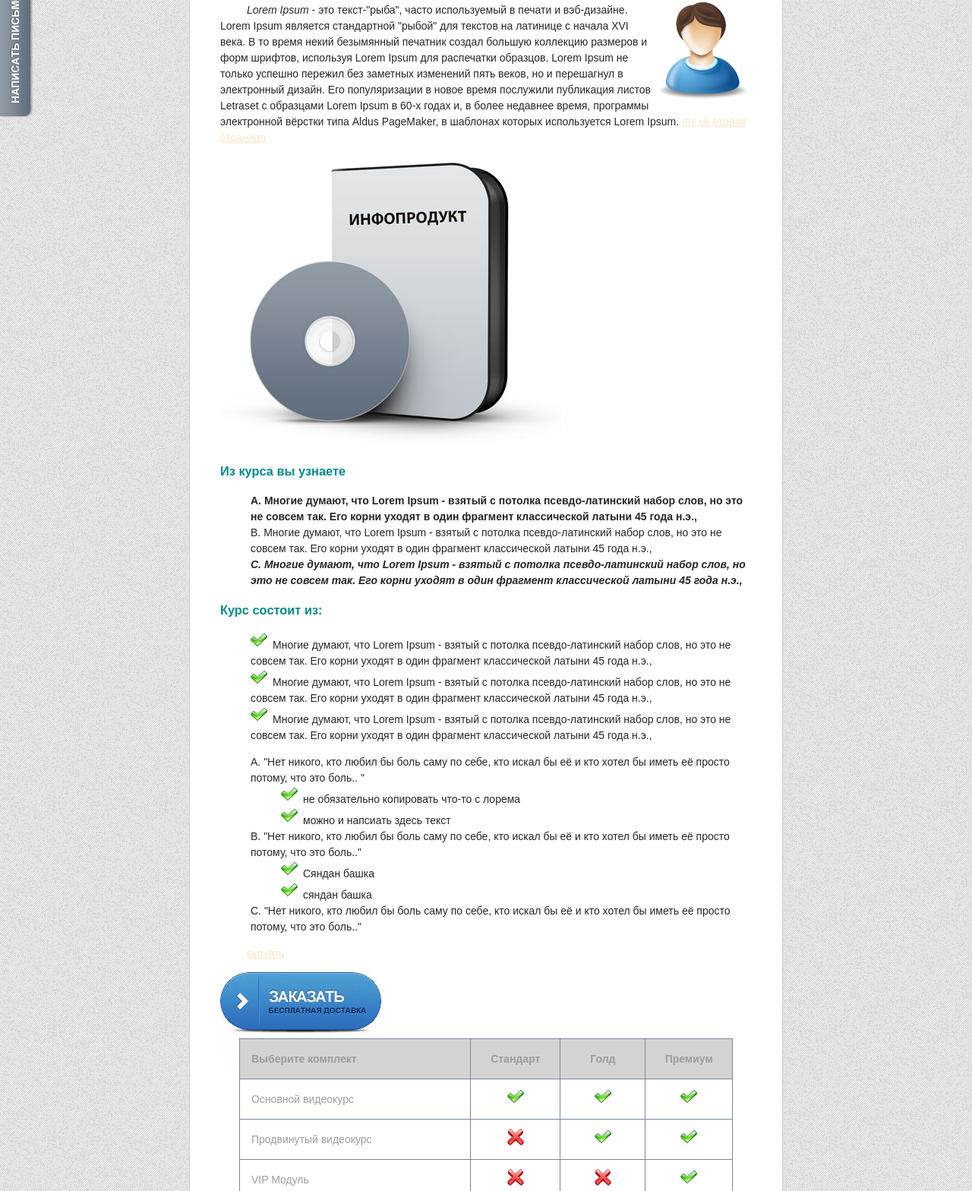
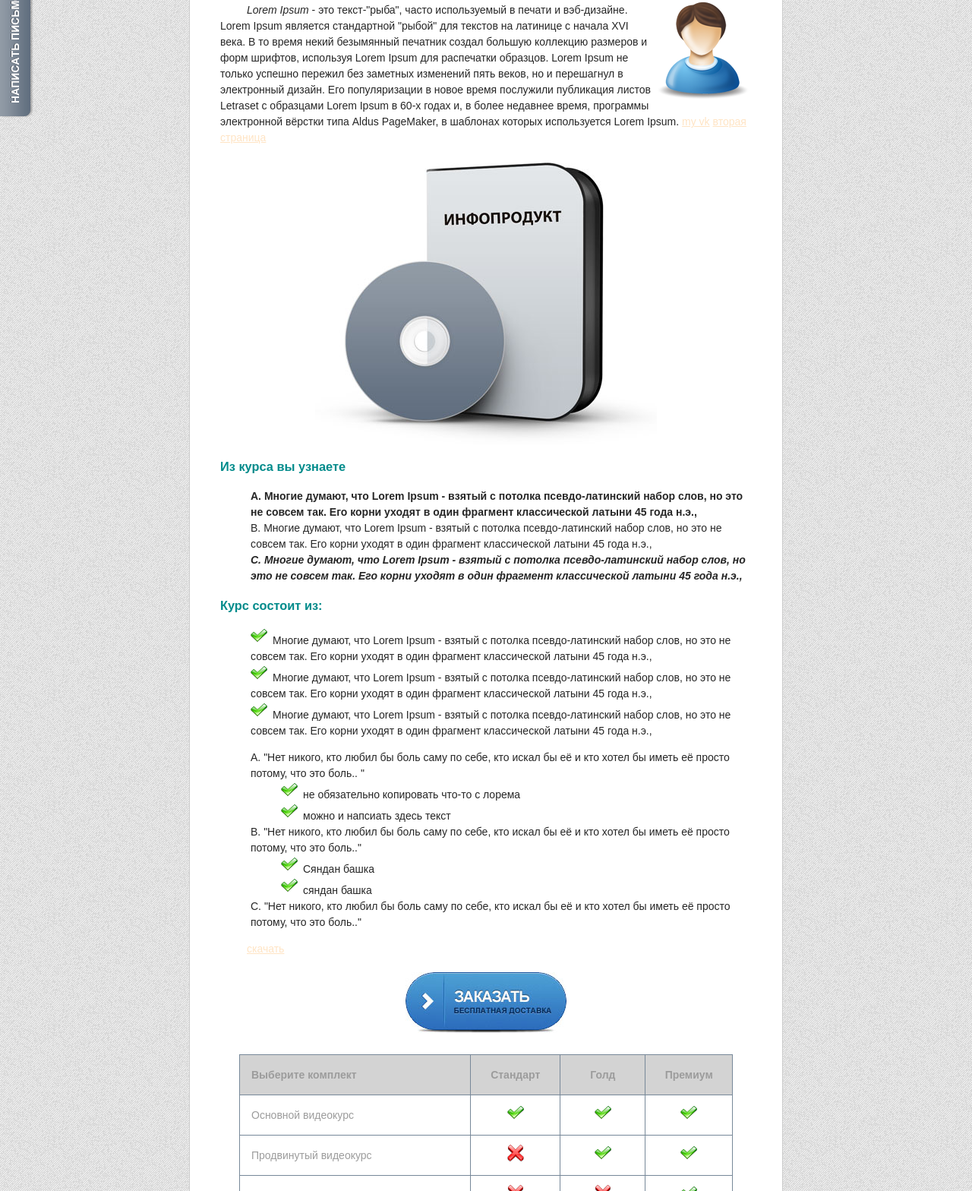
Before and after one commit to surianelena/pauk, a plain HTML site: page index.html in a window 1280 px wide. Shown: the part 337-1905 px from the top of the page at 76% size. Drawn offline with Linux system fonts and the light colour scheme.

Commit message:
закончила css

```diff
--- a/css/style.css
+++ b/css/style.css
@@ -131,3 +131,14 @@ a:hover {
     top: 50%;
     margin-top: -92px;
 }
+
+#test {
+    display: block;
+    margin: 0 auto;
+}
+
+#order {
+    margin: 20px auto;
+    width: 212px;
+    height: 88px;
+}
--- a/index.html
+++ b/index.html
@@ -51,7 +51,9 @@
             <li>"Нет никого, кто любил бы боль саму по себе, кто искал бы её и кто хотел бы иметь её просто потому, что это боль.."</li>
         </ol>
         <p><a href="file.pdf">скачать</a></p>
-        <a href="#"> <img src="images/order_btn.jpg" alt="order"></a>
+        <div id="order">
+            <a href="#"> <img src="images/order_btn.jpg" alt="order"></a>
+        </div>
 
         <!-- ТАБЛИЦА !-->
 
```
